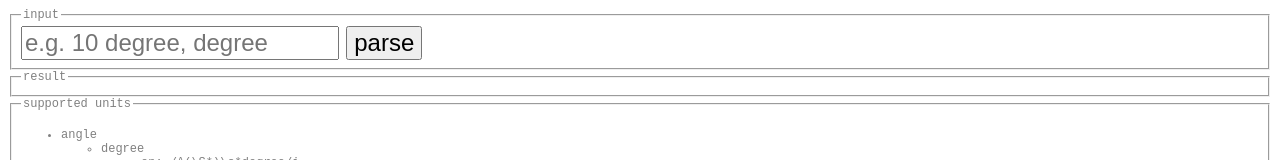
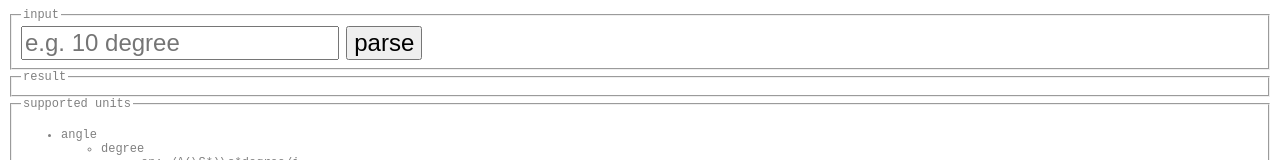
Before and after one commit to dadaa/unit-parser, a website: page index.html in a window 1280 px wide. Shown: the top 160 px of the page. Drawn offline with Linux system fonts and the light colour scheme.

Commit message:
change the value of placeholder a bit

```diff
--- a/index.html
+++ b/index.html
@@ -28,7 +28,7 @@
     <fieldset>
       <legend>input</legend>
       <form>
-        <input type="text" placeholder="e.g. 10 degree, degree">
+        <input type="text" placeholder="e.g. 10 degree">
         <input type="submit" value="parse">
       </form>
     </fieldset>
```
